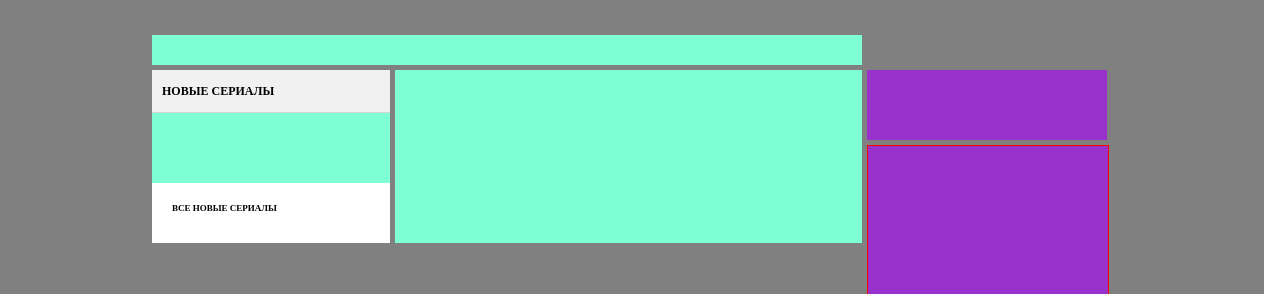
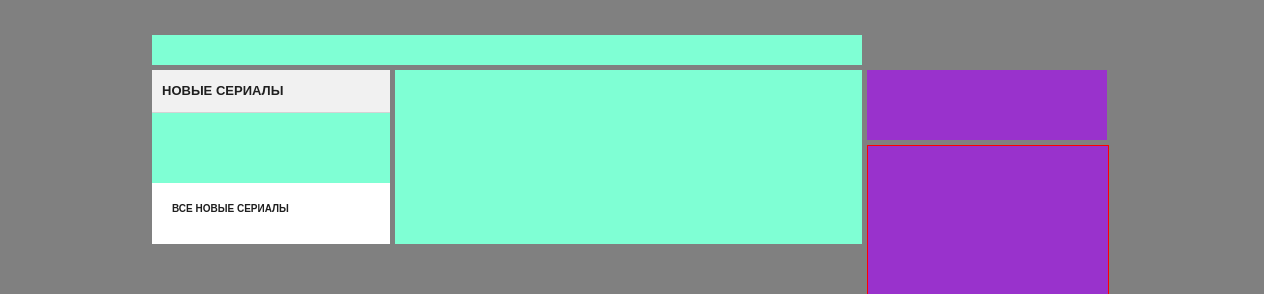
Before and after one commit to Vadim198527/Bora, a Vue app: page / in a window 1280 px wide. Shown: the part 265-559 px from the top of the page. Built offline with nearby package versions, Linux system fonts and the light colour scheme.

Commit message:
шрифты заголовков левой колонки

```diff
--- a/src/App.vue
+++ b/src/App.vue
@@ -52,6 +52,7 @@
     }
 
     #content-wrapper {
+        font-family: Arial, Helvetica, FreeSans, "Liberation Sans";
         display: flex;
         justify-content: center;
     }
@@ -86,10 +87,11 @@
         .header-news {
             width: 100%;
             font-weight: bold;
-            font-size: 12px;
+            font-size: 13px;
             padding-left: 10px;
             background-color: #F1F1F1;
             margin-bottom: 10px;
+            color: #1f1f1f;
             border-bottom: 1px solid #D3D3D4;
             text-transform: uppercase;
             line-height: 42px;
@@ -103,12 +105,13 @@
         .link-news {
             background-color: #fff;
             padding: 20px 0 30px 0;
-            font-size: 9px;
+            font-size: 10px;
             text-transform: uppercase;
         }
             .link-news a {
                 padding: 0 10px 0 20px;
                 font-weight: bold;
+                color: #1f1f1f;
             }
 
 
```
